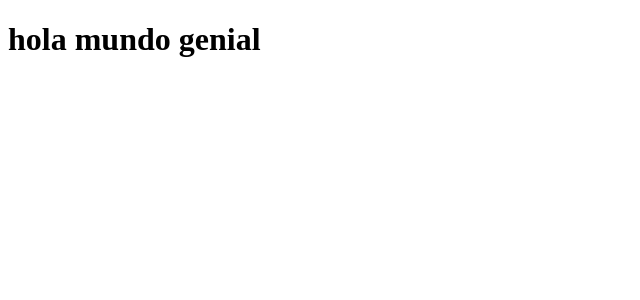
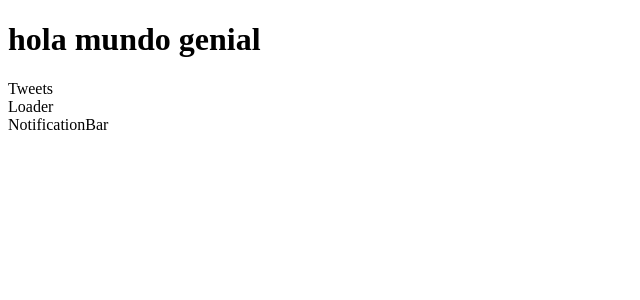
Before and after one commit to baldore/twitter-stream-node-react, a Next.js app: page / in a window 1280 px wide. Shown: the top 300 px of the page, without its empty margins (0-640 px from the left). Built offline with nearby package versions, Linux system fonts and the light colour scheme.

Commit message:
Add TweetsApp

```diff
--- /dev/null
+++ b/components/Loader.tsx
@@ -0,0 +1,5 @@
+import * as React from 'react'
+
+const Loader = () => <div>Loader</div>
+
+export default Loader
--- /dev/null
+++ b/components/NotificationBar.tsx
@@ -0,0 +1,5 @@
+import * as React from 'react'
+
+const NotificationBar = () => <div>NotificationBar</div>
+
+export default NotificationBar
--- /dev/null
+++ b/components/TweetApp.tsx
@@ -0,0 +1,21 @@
+import * as React from 'react'
+import Tweets from './Tweets'
+import Loader from './Loader'
+import NotificationBar from './NotificationBar'
+
+const TweetsApp = () => (
+  <div className="tweets-app">
+    <Tweets />
+    <Loader />
+    <NotificationBar />
+
+    {/* <Tweets tweets={this.state.tweets} />
+    <Loader paging={this.state.paging} />
+    <NotificationBar
+      count={this.state.count}
+      onShowNewTweets={this.showNewTweets}
+    /> */}
+  </div>
+)
+
+export default TweetsApp
--- /dev/null
+++ b/components/Tweets.tsx
@@ -0,0 +1,5 @@
+import * as React from 'react'
+
+const Tweets = () => <div>Tweets</div>
+
+export default Tweets
--- a/layouts/MainLayout.tsx
+++ b/layouts/MainLayout.tsx
@@ -4,7 +4,7 @@ import Head from 'next/head'
 const MainLayout = (props: any) => (
   <div>
     <Head>
-      <title>Hello World</title>
+      <title>React Tweets</title>
       <meta name="viewport" content="width=device-width, initial-scale=1" />
     </Head>
     <div>
--- a/pages/index.tsx
+++ b/pages/index.tsx
@@ -1,9 +1,11 @@
 import * as React from 'react'
 import MainLayout from '../layouts/MainLayout'
+import TweetsApp from '../components/TweetApp'
 
 const Index = () => (
   <MainLayout>
     <h1>hola mundo genial</h1>
+    <TweetsApp />
   </MainLayout>
 )
 
```
